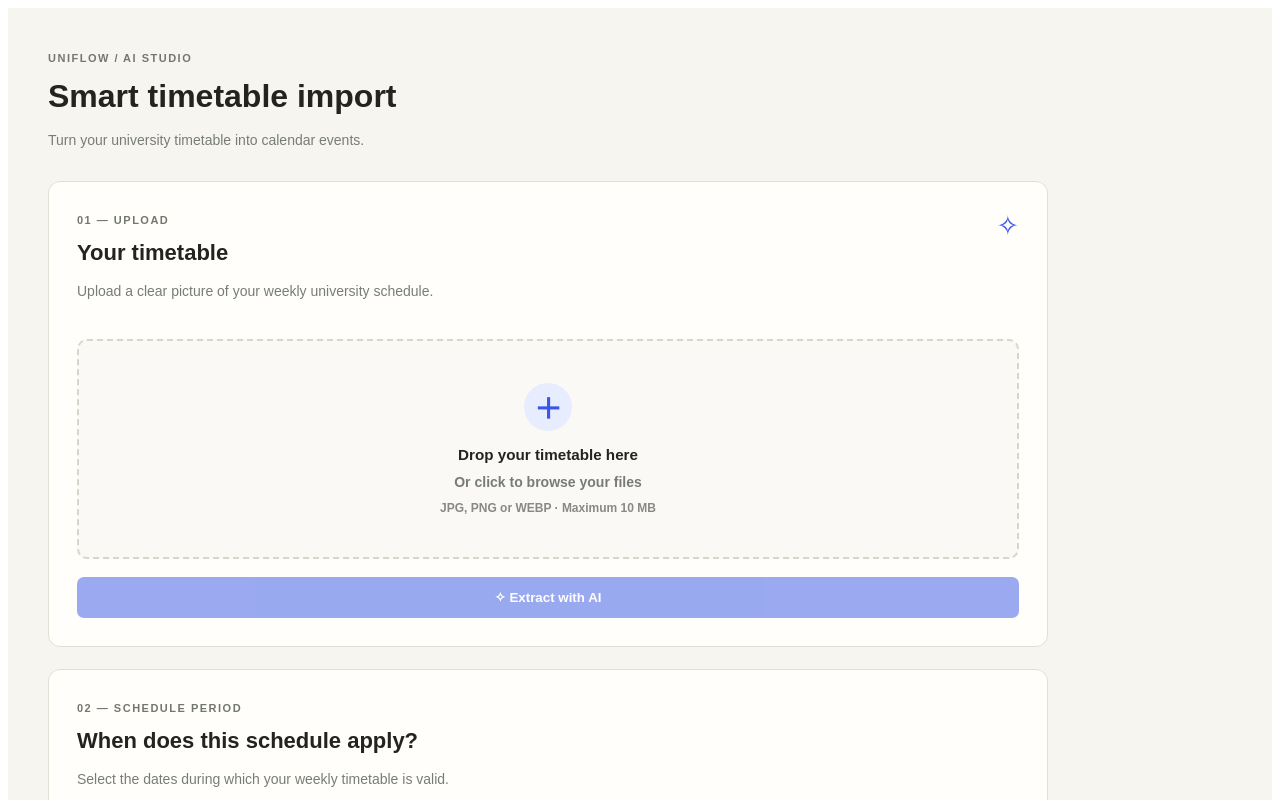
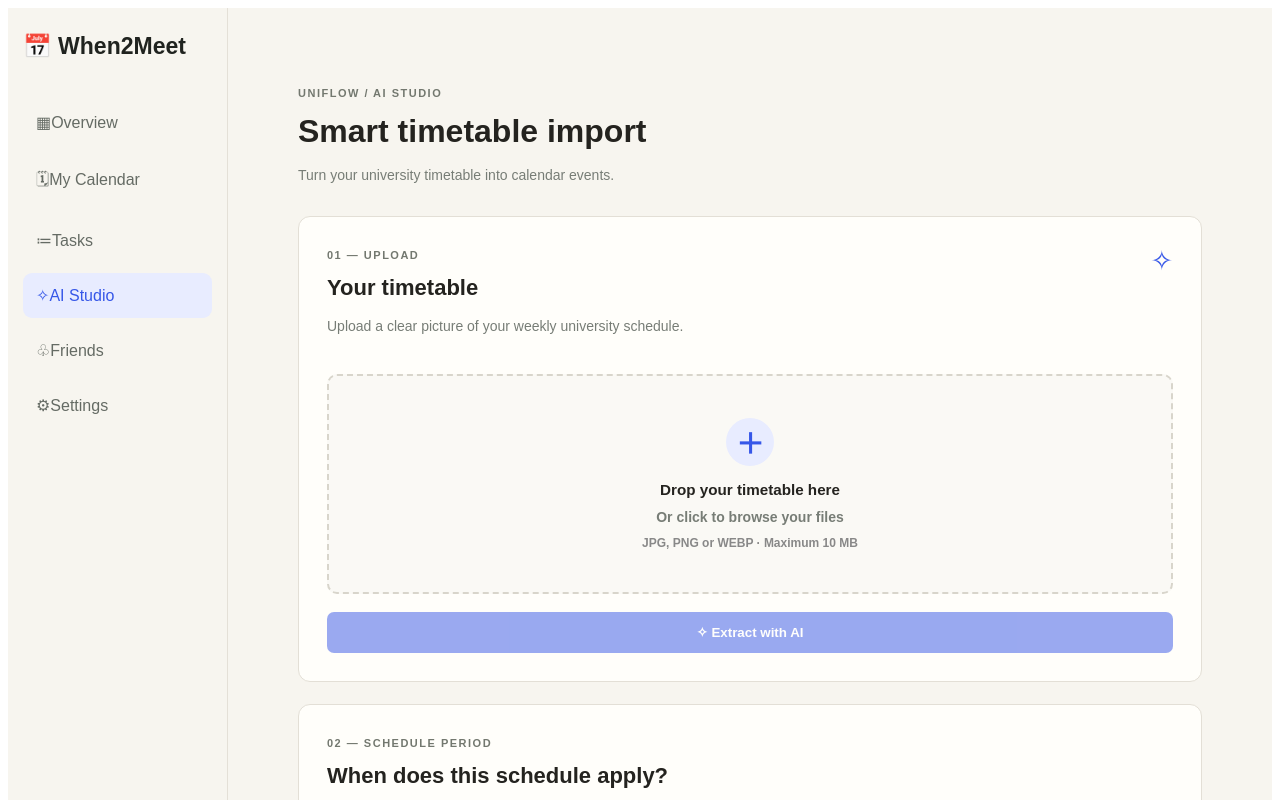
Before and after one commit to jayn6/When2Meet, an Angular app in the folder When2Meet-frontend/: page /ai-studio in a window 1280 px wide. Shown: the top 800 px of the page. Built offline with nearby package versions, Linux system fonts and the light colour scheme.

Commit message:
Angular routing & shared layout

```diff
--- a/When2Meet-frontend/src/app/ai-studio/ai-studio.ts
+++ b/When2Meet-frontend/src/app/ai-studio/ai-studio.ts
@@ -1,7 +1,7 @@
 import { Component, inject } from '@angular/core';
 import { CommonModule } from '@angular/common';
 import { FormsModule } from '@angular/forms';
-
+import { Router } from '@angular/router';
 import { TimetableService } from '../services/timetable';
 
 import {
@@ -17,7 +17,7 @@ import {
   styleUrl: './ai-studio.css'
 })
 export class AiStudioComponent {
-
+  private router = inject(Router);
   private timetableService = inject(TimetableService);
 
   selectedFile: File | null = null;
@@ -192,6 +192,8 @@ export class AiStudioComponent {
           this.previewUrl = null;
         }
 
+        this.router.navigate(['/calendar']);
+
       },
 
       error: (error) => {
--- a/When2Meet-frontend/src/app/app.config.ts
+++ b/When2Meet-frontend/src/app/app.config.ts
@@ -1,9 +1,13 @@
 import { ApplicationConfig, provideBrowserGlobalErrorListeners } from '@angular/core';
 import { provideHttpClient } from '@angular/common/http';
+import { provideRouter } from '@angular/router';
+import { routes } from './app.routes';
 
 export const appConfig: ApplicationConfig = {
   providers: [
     provideBrowserGlobalErrorListeners(),
+    provideHttpClient(),
+    provideRouter(routes)
 
   ]
 };
--- /dev/null
+++ b/When2Meet-frontend/src/app/app.routes.ts
@@ -0,0 +1,34 @@
+import { Routes } from '@angular/router';
+import { CalendarComponent } from './calendar/calendar';
+import { AiStudioComponent } from './ai-studio/ai-studio';
+import { AppLayoutComponent } from './layout/app-layout';
+
+export const routes: Routes = [
+  {
+    path: '',
+    component: AppLayoutComponent,
+    children: [
+      {
+        path: '',
+        redirectTo: 'calendar',
+        pathMatch: 'full'
+      },
+      {
+        path: 'calendar',
+        loadComponent: () =>
+          import('./calendar/calendar')
+            .then(m => m.CalendarComponent)
+      },
+      {
+        path: 'ai-studio',
+        loadComponent: () =>
+          import('./ai-studio/ai-studio')
+            .then(m => m.AiStudioComponent)
+      }
+    ]
+  },
+  {
+    path: '**',
+    redirectTo: 'calendar'
+  }
+];
--- a/When2Meet-frontend/src/app/app.ts
+++ b/When2Meet-frontend/src/app/app.ts
@@ -1,10 +1,9 @@
 import { Component } from '@angular/core';
-import { AiStudioComponent } from './ai-studio/ai-studio';
-
+import { RouterOutlet } from '@angular/router';
 @Component({
   selector: 'app-root',
   standalone: true,
-  imports: [AiStudioComponent],
-  template: '<app-ai-studio></app-ai-studio>'
+  imports: [RouterOutlet],
+  template: '<router-outlet></router-outlet>'
 })
 export class App {}
--- a/When2Meet-frontend/src/app/calendar/calendar.html
+++ b/When2Meet-frontend/src/app/calendar/calendar.html
@@ -1,37 +1,4 @@
-<div class="app-layout">
-
-  <aside class="sidebar">
-    <h2>📅 When2Meet</h2>
-
-    <nav>
-      <a class="active">
-      <span class="nav-icon">▦ </span>
-      <span class="nav-text"> Overview</span>
-      </a>
-      <a>
-        <span class="nav-icon">🗓 </span>
-        <span class="nav-text"> My Calendar</span>
-      </a>
-      <a>
-        <span class="nav-icon">≔ </span>
-        <span class="nav-text"> Tasks</span>
-      </a>
-      <a>
-        <span class="nav-icon">✧ </span>
-        <span class="nav-text"> AI Studio</span>
-      </a>
-      <a>
-        <span class="nav-icon">♧ </span>
-        <span class="nav-text"> Friends</span>
-      </a>
-      <a>
-        <span class="nav-icon">⚙ </span>
-        <span class="nav-text"> Settings</span>
-      </a>
-    </nav>
-  </aside>
-
-  <main class="main-content">
+  <router-outlet></router-outlet>
 
     <header class="top-header">
       <div>
@@ -168,11 +135,6 @@
       </div>
     </section>
 
-  </main>
-
-</div>
-
-
 <!-- CREATE EVENT MODAL -->
 
 <div class="modal-overlay"
--- /dev/null
+++ b/When2Meet-frontend/src/app/layout/app-layout.css
@@ -0,0 +1,87 @@
+:host {
+  display: block;
+  min-height: 100vh;
+  color: #20231f;
+  font-family: Arial, sans-serif;
+}
+
+* {
+  box-sizing: border-box;
+}
+
+button, input, select, textarea {
+  font: inherit;
+}
+
+.app-layout {
+  display: flex;
+  min-height: 100vh;
+  background: #f7f5ef;
+}
+
+.sidebar {
+  width: 220px;
+  flex-shrink: 0;
+  padding: 25px 15px;
+  border-right: 1px solid #e4e0d7;
+}
+
+.sidebar h2 {
+  margin: 0 0 40px;
+  font-size: 23px;
+}
+
+.sidebar nav {
+  display: flex;
+  flex-direction: column;
+  gap: 10px;
+}
+
+.sidebar nav a {
+  padding: 13px;
+  border-radius: 9px;
+  color: #656b64;
+  cursor: pointer;
+  text-decoration: none;
+}
+
+.sidebar nav a.active {
+  background: #e8ecff;
+  color: #3657e8;
+}
+
+.main-content {
+  flex: 1;
+  min-width: 0;
+  padding: 35px 30px;
+}
+
+@media (max-width: 900px) {
+  .sidebar {
+    width: 65px;
+    padding: 15px 5px;
+  }
+
+  .sidebar h2 {
+    font-size: 0;
+  }
+
+  .sidebar nav a {
+    display: flex;
+    justify-content: center;
+    align-items: center;
+    padding: 13px 5px;
+  }
+
+  .nav-text {
+    display: none;
+  }
+
+  .nav-icon {
+    font-size: 20px;
+  }
+
+  .main-content {
+    padding: 20px 10px;
+  }
+}
--- /dev/null
+++ b/When2Meet-frontend/src/app/layout/app-layout.html
@@ -0,0 +1,47 @@
+<div class="app-layout">
+
+  <aside class="sidebar">
+    <h2>📅 When2Meet</h2>
+
+    <nav>
+      <a routerLink="/calendarDetails"
+         routerLinkActive="active"
+         [routerLinkActiveOptions]="{ exact: true }">
+        <span class="nav-icon">▦</span>
+        <span class="nav-text">Overview</span>
+      </a>
+
+      <a routerLink="/calendar"
+         routerLinkActive="active">
+        <span class="nav-icon">🗓</span>
+        <span class="nav-text">My Calendar</span>
+      </a>
+
+      <a>
+        <span class="nav-icon">≔</span>
+        <span class="nav-text">Tasks</span>
+      </a>
+
+      <a routerLink="/ai-studio"
+         routerLinkActive="active">
+        <span class="nav-icon">✧</span>
+        <span class="nav-text">AI Studio</span>
+      </a>
+
+      <a>
+        <span class="nav-icon">♧</span>
+        <span class="nav-text">Friends</span>
+      </a>
+
+      <a>
+        <span class="nav-icon">⚙</span>
+        <span class="nav-text">Settings</span>
+      </a>
+    </nav>
+  </aside>
+
+  <main class="main-content">
+    <router-outlet></router-outlet>
+  </main>
+
+</div>
--- /dev/null
+++ b/When2Meet-frontend/src/app/layout/app-layout.ts
@@ -0,0 +1,11 @@
+import { Component } from '@angular/core';
+import {RouterOutlet, RouterLink, RouterLinkActive} from '@angular/router';
+
+@Component({
+  selector: 'app-layout',
+  standalone: true,
+  imports: [RouterOutlet, RouterLink, RouterLinkActive],
+  templateUrl: './app-layout.html',
+  styleUrl: './app-layout.css'
+})
+export class AppLayoutComponent {}
```
Also changed, not shown: 1 other file (tests, documents, lock files or other folders).
